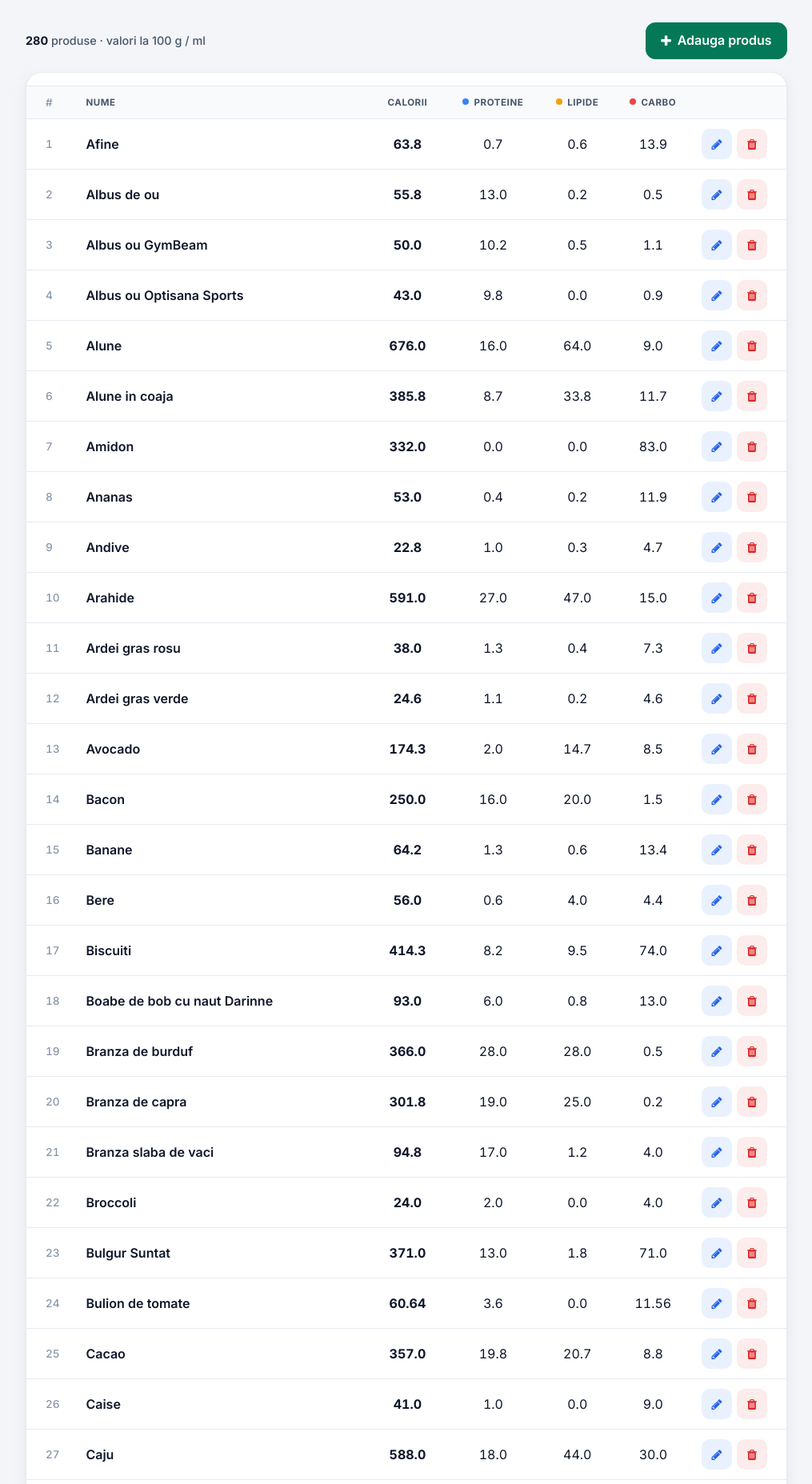
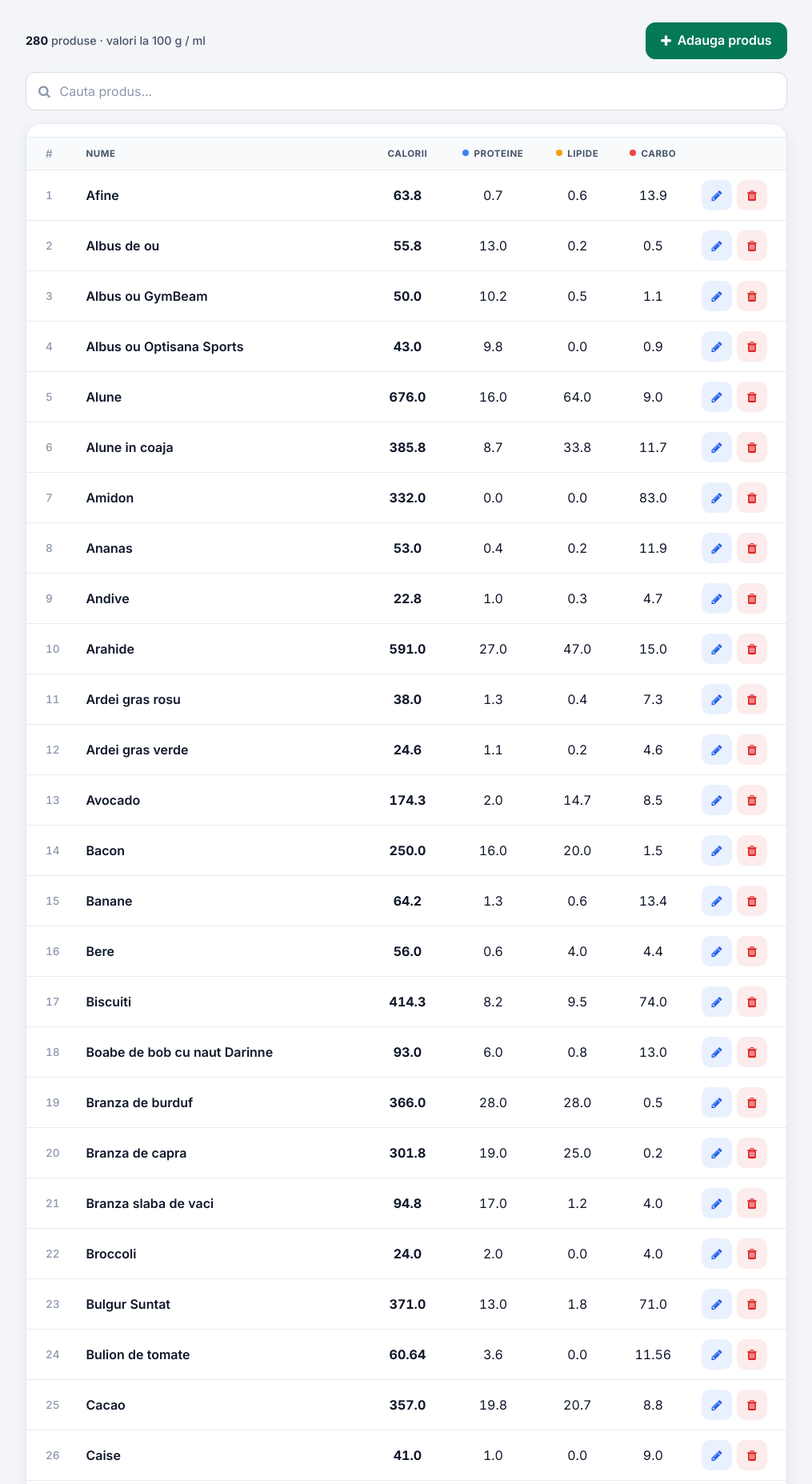
Before and after one commit to liviubrinza/calories_counter, a Flask app: page /products in a window 1280 px wide. Shown: the part 69-1924 px from the top of the page at 80% size, without its empty margins (132-1147 px from the left). Run offline with Flask 2, Linux system fonts and the light colour scheme; some libraries are stand-ins or nearby versions.

Commit message:
Add products filtering

```diff
--- a/static/css/app.css
+++ b/static/css/app.css
@@ -1270,6 +1270,23 @@ label,
   color: var(--text);
 }
 
+/* filter input with a leading search icon */
+.search-box {
+  position: relative;
+  margin-bottom: 16px;
+}
+.search-box .form-control {
+  padding-left: 2.6rem;
+}
+.search-box-icon {
+  position: absolute;
+  left: 16px;
+  top: 50%;
+  transform: translateY(-50%);
+  color: var(--muted);
+  pointer-events: none;
+}
+
 /* dish builder */
 .builder-chart {
   padding-top: 8px;
--- a/templates/products.html
+++ b/templates/products.html
@@ -119,15 +119,20 @@
     {% include '_alerts.html' %}
 
     <div class="toolbar">
-        <div class="toolbar-info"><strong>{{ products|length }}</strong> produse &middot; valori la 100 g / ml</div>
+        <div class="toolbar-info"><strong id="product-count">{{ products|length }}</strong> produse &middot; valori la 100 g / ml</div>
         <button type="button" class="btn btn-primary" data-toggle="modal" data-target="#addModal">
             <i class="fa fa-plus" aria-hidden="true"></i>Adauga produs
         </button>
     </div>
 
+    <div class="search-box">
+        <i class="fa fa-search search-box-icon" aria-hidden="true"></i>
+        <input type="search" class="form-control" id="product-filter" placeholder="Cauta produs..." aria-label="Cauta produs" autocomplete="off">
+    </div>
+
     <section class="panel">
         <div class="panel-flush">
-        <table class="data-table">
+        <table class="data-table" id="products-table">
             <thead>
                 <tr>
                     <th scope="col" class="col-index">#</th>
@@ -169,10 +174,52 @@
                     </td>
                 </tr>
                 {% endfor %}
+                <tr class="empty-row d-none" id="no-results-row">
+                    <td colspan="7">
+                        <i class="fa fa-search empty-state-icon" aria-hidden="true"></i>
+                        Niciun produs gasit.
+                    </td>
+                </tr>
             </tbody>
         </table>
         </div>
     </section>
+
+<script type="text/javascript">
+    // Lowercase, strip accents (ă â î ș ț ...) and collapse punctuation/whitespace into single spaces
+    function normalizeText(text) {
+        return text
+            .normalize('NFD')
+            .replace(/[̀-ͯ]/g, '')
+            .toLowerCase()
+            .replace(/[^a-z0-9]+/g, ' ')
+            .trim();
+    }
+
+    const filterInput = document.getElementById('product-filter');
+    const productRows = Array.from(document.querySelectorAll('#products-table tbody tr:not(#no-results-row)'));
+    const noResultsRow = document.getElementById('no-results-row');
+    const productCount = document.getElementById('product-count');
+
+    // Precompute normalized names once, so each keystroke only does string comparisons
+    productRows.forEach(function (row) {
+        row.dataset.search = normalizeText(row.querySelector('.col-name').textContent);
+    });
+
+    filterInput.addEventListener('input', function () {
+        const query = normalizeText(filterInput.value);
+        let visible = 0;
+
+        productRows.forEach(function (row) {
+            const match = row.dataset.search.includes(query);
+            row.classList.toggle('d-none', !match);
+            if (match) visible++;
+        });
+
+        noResultsRow.classList.toggle('d-none', visible > 0);
+        productCount.textContent = visible;
+    });
+</script>
 
 <!-- Back to top button -->
 <button type="button" class="btn btn-primary fab" id="btn-back-to-top" aria-label="Sus" style="display: none;">
```
